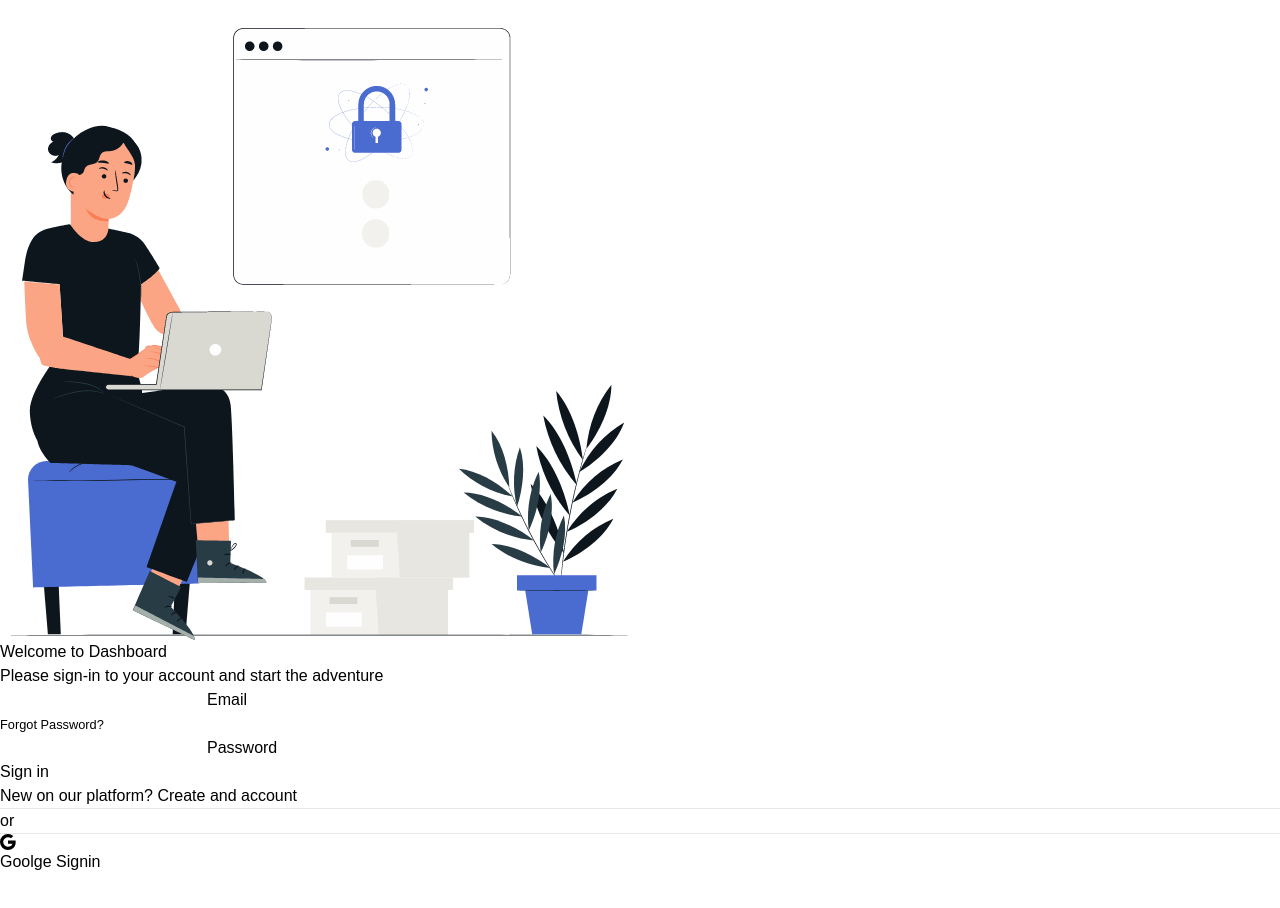
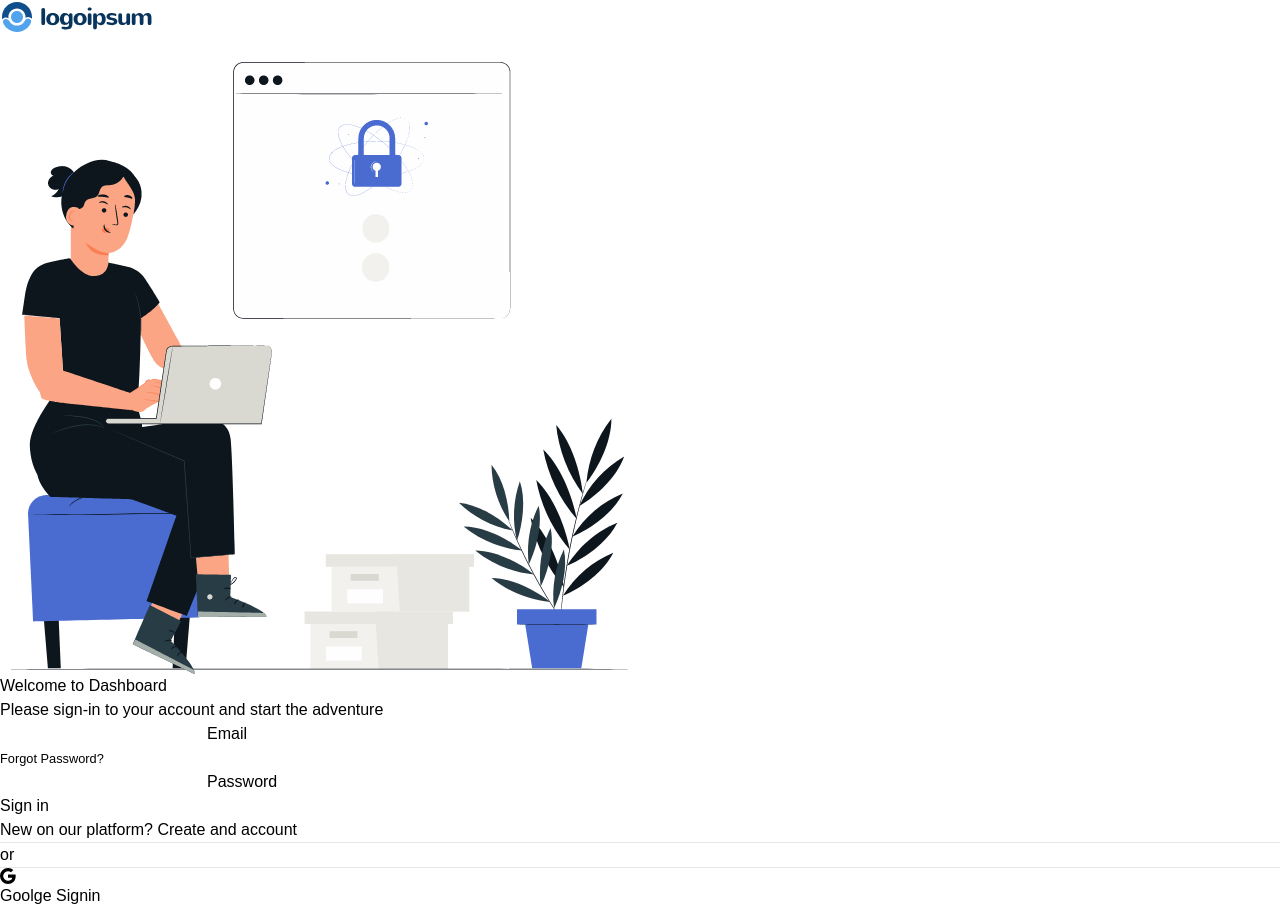
Before and after one commit to devmhimran/data-visualization-dashboard, a React (Create React App) app in the folder data-visualization-dashboard/: page /login in a window 1280 px wide. Before the commit the page ends 874 px from the top, so only its background shows below. Built offline with nearby package versions, Linux system fonts and the light colour scheme; what @material-tailwind/react would draw is missing.

Commit message:
Added Firebase

```diff
--- a/data-visualization-dashboard/package.json
+++ b/data-visualization-dashboard/package.json
@@ -9,6 +9,7 @@
     "@testing-library/user-event": "^13.5.0",
     "react": "^18.2.0",
     "react-dom": "^18.2.0",
+    "react-firebase-hooks": "^5.0.3",
     "react-icons": "^4.4.0",
     "react-router-dom": "^6.3.0",
     "react-scripts": "5.0.1",
--- a/data-visualization-dashboard/src/Components/Login/Login.js
+++ b/data-visualization-dashboard/src/Components/Login/Login.js
@@ -1,17 +1,16 @@
 import React from 'react';
 import loginImage from '../Assets/dashboard-login.gif';
 import { Link } from "react-router-dom";
-import {
-    Card,
-    CardBody,
-    Input,
-    Button,
-} from "@material-tailwind/react";
+import { Card, CardBody, Input, Button } from "@material-tailwind/react";
 import { BsGoogle } from 'react-icons/bs';
-
+import logo from '../Assets/dashboard-visualization-logo.svg';
+// items-center justify-center flex
 const Login = () => {
     return (
-        <div className="login container h-screen max-w-screen-xl items-center justify-center flex  mx-auto ">
+        <div className="login container max-w-screen-xl mx-auto h-screen flex items-center">
+            <div className='logo__main py-4 absolute top-5'>
+                <img src={logo} alt="" />
+            </div>
             <div class="grid lg:grid-cols-3 md:grid-cols-1 grid-cols-1 gap-4 ">
                 <div class="lg:col-span-2 lg:block md:block hidden">
                     <div className='login__image'>
```
Also changed, not shown: data-visualization-dashboard/src/Components/firebase.init.js (added, +18 -0 lines), data-visualization-dashboard/src/Components/Assets/dashboard-visualization-logo.svg (added), 1 other file (tests, documents, lock files or other folders).
